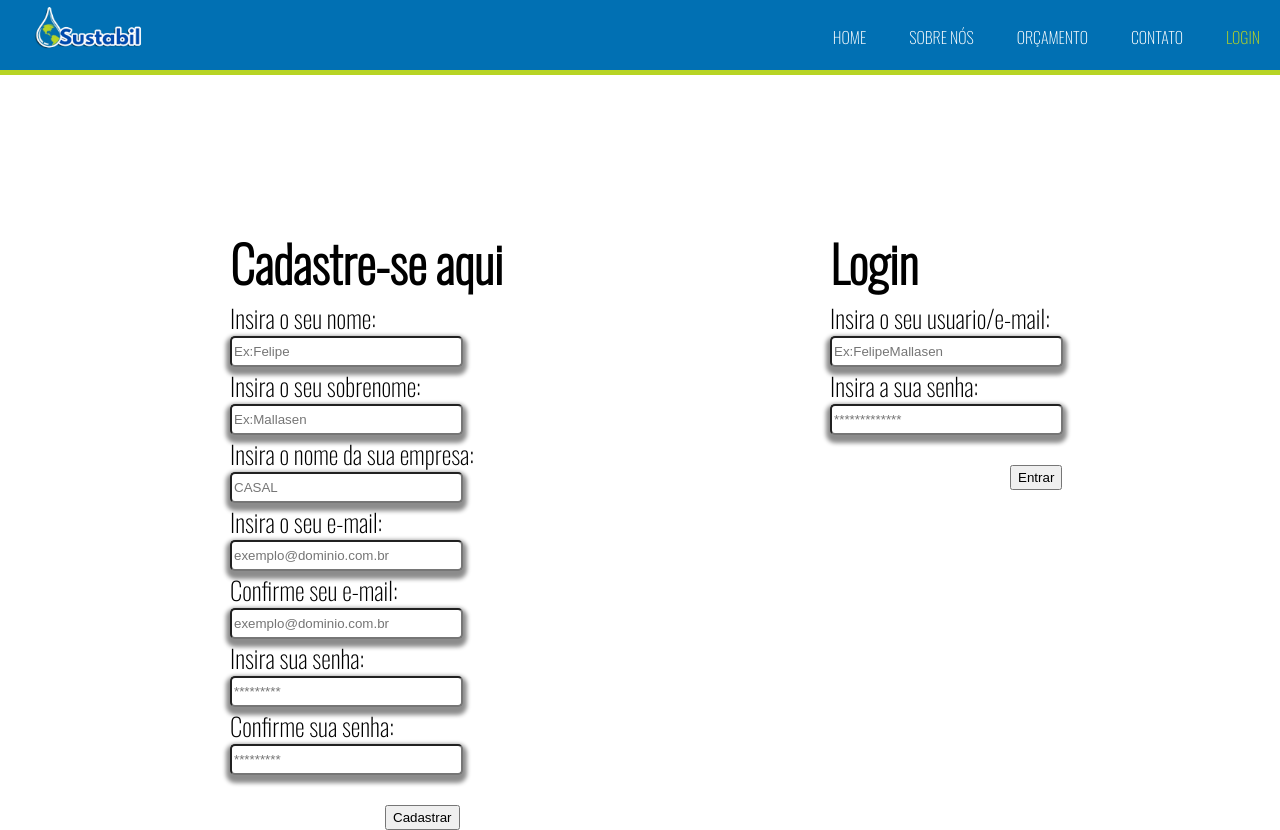
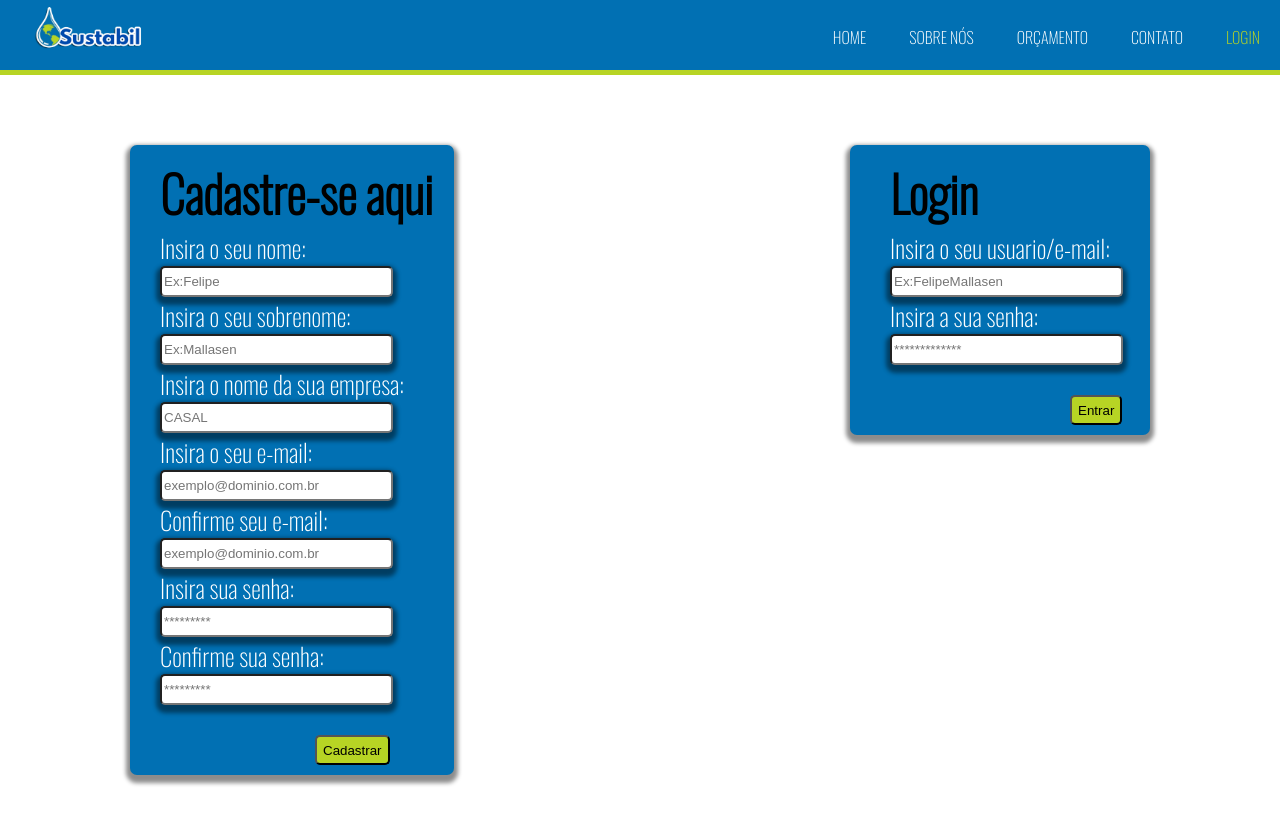
Before and after one commit to Anderson-MF/SPRINT2-SUSTABIL-PROJETO, a plain HTML site: page Site/login.html in a window 1280 px wide. After the commit the page ends 800 px from the top, so only its background shows below. Drawn offline with nearby package versions, Linux system fonts and the light colour scheme.

Commit message:
att site

```diff
--- a/Site/login.html
+++ b/Site/login.html
@@ -1,15 +1,19 @@
 <!DOCTYPE html>
 <html lang="en">
+
 <head>
     <meta charset="UTF-8">
     <meta name="viewport" content="width=device-width, initial-scale=1.0">
     <title>Sustabil Homepage</title>
     <link rel="stylesheet" href="style_login.css">
     <link href="https://fonts.googleapis.com/css2?family=Oswald:wght@200&display=swap" rel="stylesheet">
+    <link rel="shortcut icon" href="img/logofelipe1.png" type="image/x-icon">
+
 </head>
+
 <body>
     <!--HEADER-->
-    <div class="header" >
+    <div class="header">
         <div class="container">
             <div class="nav">
                 <!-- utilizamos <ul> para criar listas e <li> para item da lista -->
@@ -24,7 +28,9 @@
             </div>
         </div>
     </div>
+        <div class="banner">
         <div class="form">
+
             <h1>Cadastre-se aqui</h1>
             <label class="label">Insira o seu nome: </label>
             <input class="input" type="text" placeholder="Ex:Felipe">
@@ -42,14 +48,17 @@
             <input class="input" type="password" placeholder="*********">
             <button class="btn">Cadastrar</button>
         </div>
+    </div>
+    <div class="banner2">
         <div class="form2">
             <h1>Login</h1>
-        <label class="label2">Insira o seu usuario/e-mail: </label>
-        <input class="input2" type="text" placeholder="Ex:FelipeMallasen">
-        <label class="label2">Insira a sua senha: </label>
-        <input class="input2" type="password" placeholder="*************">
+            <label class="label">Insira o seu usuario/e-mail: </label>
+            <input class="input" type="text" placeholder="Ex:FelipeMallasen">
+            <label class="label">Insira a sua senha: </label>
+            <input class="input" type="password" placeholder="*************">
             <button class="btn2">Entrar</button>
-
+        </div>
     </div>
 </body>
+
 </html>
--- a/Site/style_login.css
+++ b/Site/style_login.css
@@ -44,6 +44,11 @@ body {
     padding-top: 150px;
     float: left;
 
+    box-shadow: 0px 4px 4px 4px
+    rgba(0, 0, 0, 0.45);
+    border-radius: 5px;
+
+
 }
 
 .form h1 {
@@ -55,22 +60,24 @@ body {
     padding-right: 200px;
     padding-top: 150px;
     float: right;
+    box-shadow: 0px 4px 4px 4px
+    rgba(0, 0, 0, 0.45);
+    border-radius: 5px;
 }
 
 .form2 h1 {
     padding-left: 30px;
     font-size: 50px;
+
 }
 
 .label {
     padding: 0px 30px 0 30px;
     font-size: 25px;
+    color: #ffffff;
 }
 
-.label2 {
-    padding: 0px 30px 0 30px;
-    font-size: 25px;
-}
+
 .input {
     height: 25px;
     width: 225px;
@@ -79,26 +86,44 @@ body {
     box-shadow: 0px 4px 4px 4px
     rgba(0, 0, 0, 0.45);
     border-radius: 5px;
-}
 
-.input2 {
-    height: 25px;
-    width: 225px;
-    margin-left: 30px;
-    display: flex;
-    box-shadow: 0px 4px 4px 4px
-    rgba(0, 0, 0, 0.45);
-    border-radius: 5px;
 }
 
 .btn {
     margin-top: 30px;
-    height: 25px;
+    height: 30px;
     margin-left: 185px;
+    background-color:#B7D424 ;
+    border-radius: 5px;
+
 }
 
 .btn2 {
     margin-top: 30px;
-    height: 25px;
+    height: 30px;
     margin-left: 210px;
+    background-color:#B7D424 ;
+    border-radius: 5px;
 }
+
+.banner .form {
+    background-color: #0170B3;
+    height: 100%;
+    padding: 10px 20px 10px 0px;
+    border-radius: 7px;
+    box-sizing: content-box;
+    margin-top: 70px ;
+    margin-left: 130px;
+
+}
+
+.banner2 .form2 {
+    background-color: #0170B3;
+    height: 100%;
+    padding: 10px 10px 10px 10px;
+    border-radius: 7px;
+    box-sizing: content-box;
+    margin-top: 70px ;
+    margin-right: 130px;
+
+}
```
Also changed, not shown: Site/homepage.html (+1 -0 lines), Site/serviços.html (+1 -0 lines), Site/sobre.html (+1 -0 lines), Site/style_serviços.css (line endings or trailing spaces). Lines whose indentation alone changed are shown as unchanged.
